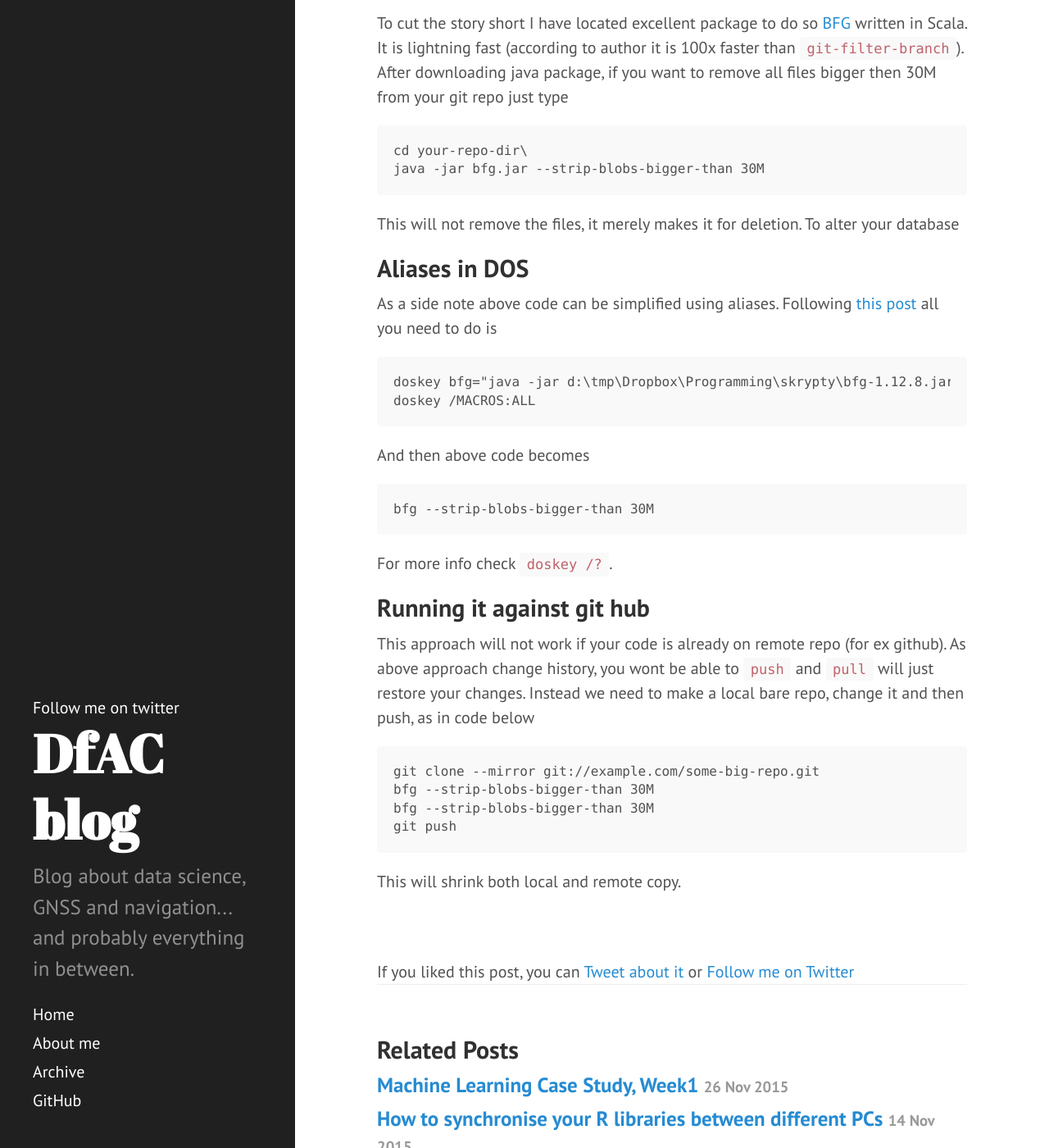
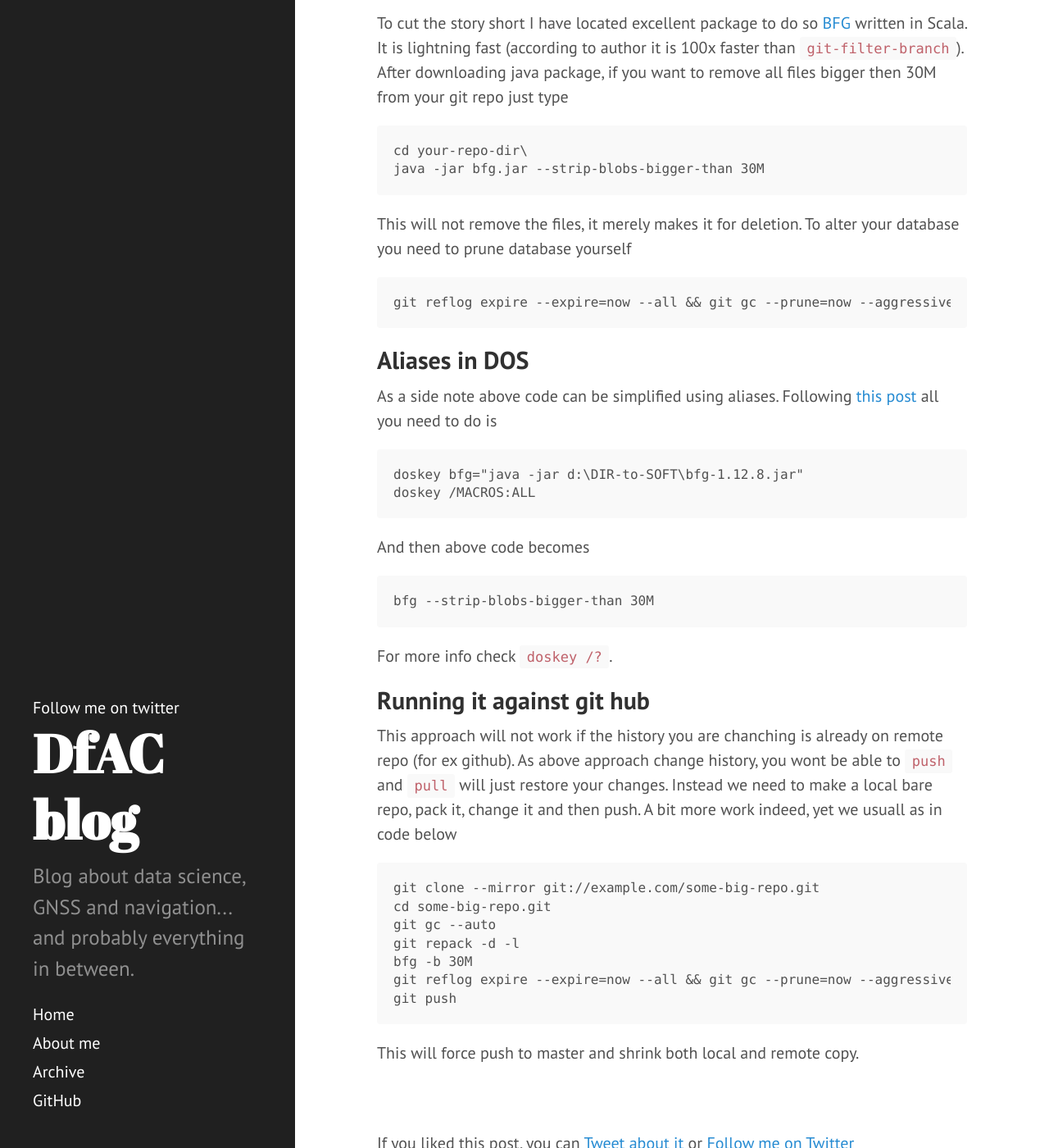
Before and after one commit to DfAC/DfAC.github.io, a Jekyll site: the page built from _posts/2015-12-25-gitCleaning.md, in a window 1280 px wide and 1400 px high, scrolled down 367 px. Shown: the whole window at 82% size. Built offline with Jekyll 4.4.1, drawn with Linux system fonts in a browser that asks for light colours; Markdown is read by kramdown in place of the engine named in the settings; comment, search, counter and statistics services are not loaded.

Commit message:
Update 2015-12-25-gitCleaning.md

````diff
--- a/_posts/2015-12-25-gitCleaning.md
+++ b/_posts/2015-12-25-gitCleaning.md
@@ -15,14 +15,20 @@ cd your-repo-dir\
 java -jar bfg.jar --strip-blobs-bigger-than 30M
 ```
 
-This will not remove the files, it merely makes it for deletion. To alter your database
+This will not remove the files, it merely makes it for deletion. To alter your database you need to prune database yourself
+
+```
+git reflog expire --expire=now --all && git gc --prune=now --aggressive
+```
+
+
 
 ##Aliases in DOS
 
 As a side note above code can be simplified using aliases. Following [this post](http://superuser.com/questions/560519/how-to-set-an-alias-in-windows-command-line) all you need to do is
 
 ```
-doskey bfg="java -jar d:\tmp\Dropbox\Programming\skrypty\bfg-1.12.8.jar"
+doskey bfg="java -jar d:\DIR-to-SOFT\bfg-1.12.8.jar"
 doskey /MACROS:ALL
 ```
 And then above code becomes
@@ -35,14 +41,17 @@ For more info check `doskey /?`.
 
 ##Running it against git hub
 
-This approach will not work if your code is already on remote repo (for ex github). As above approach change history, you wont be able to `push` and `pull` will just restore your changes.
-Instead we need to make a local bare repo, change it and then push, as in code below
+This approach will not work if the history you are chanching is already on remote repo (for ex github). As above approach change history, you wont be able to `push` and `pull` will just restore your changes.
+Instead we need to make a local bare repo, pack it, change it and then push. A bit more work indeed, yet we usuall as in code below
 
 ```
 git clone --mirror git://example.com/some-big-repo.git
-bfg --strip-blobs-bigger-than 30M
-bfg --strip-blobs-bigger-than 30M
+cd some-big-repo.git
+git gc --auto
+git repack -d -l
+bfg -b 30M
+git reflog expire --expire=now --all && git gc --prune=now --aggressive
 git push
 ```
 
-This will shrink both local and remote copy.
+This will force push to master and shrink both local and remote copy.
````
